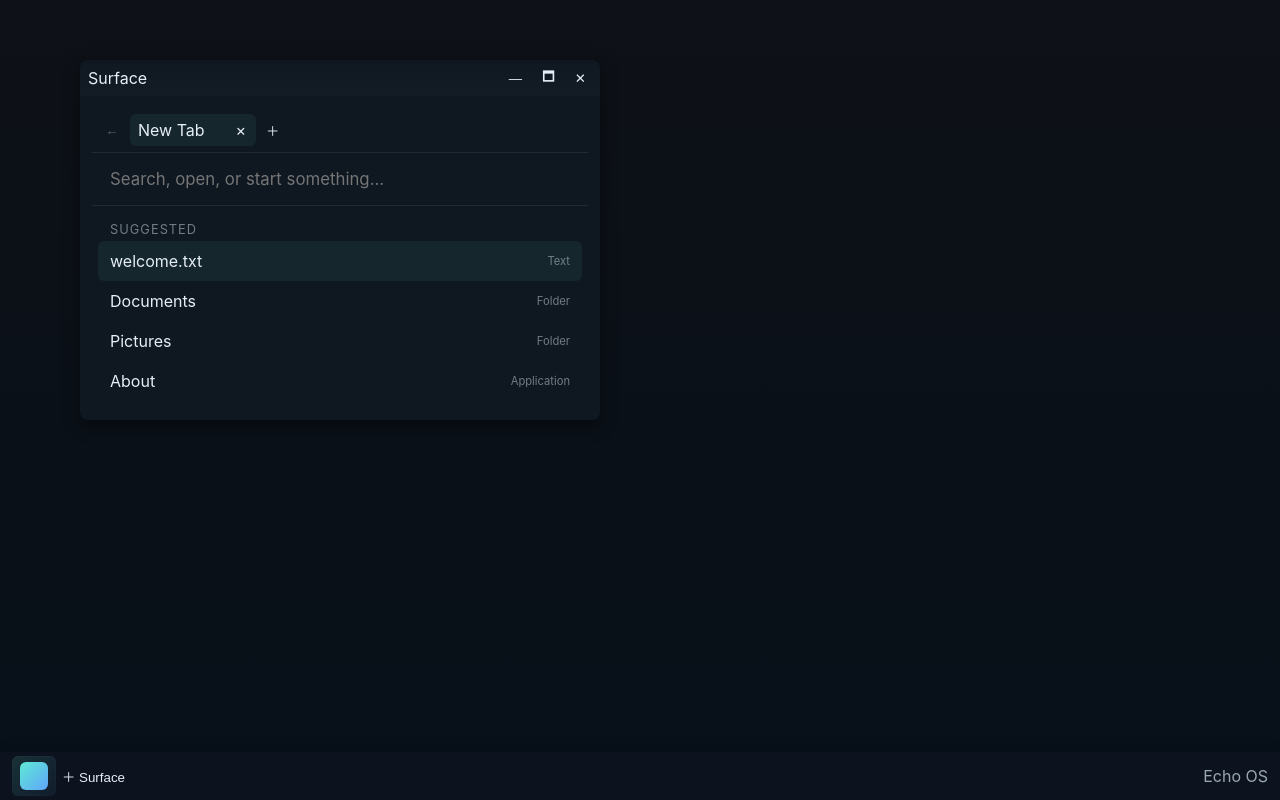
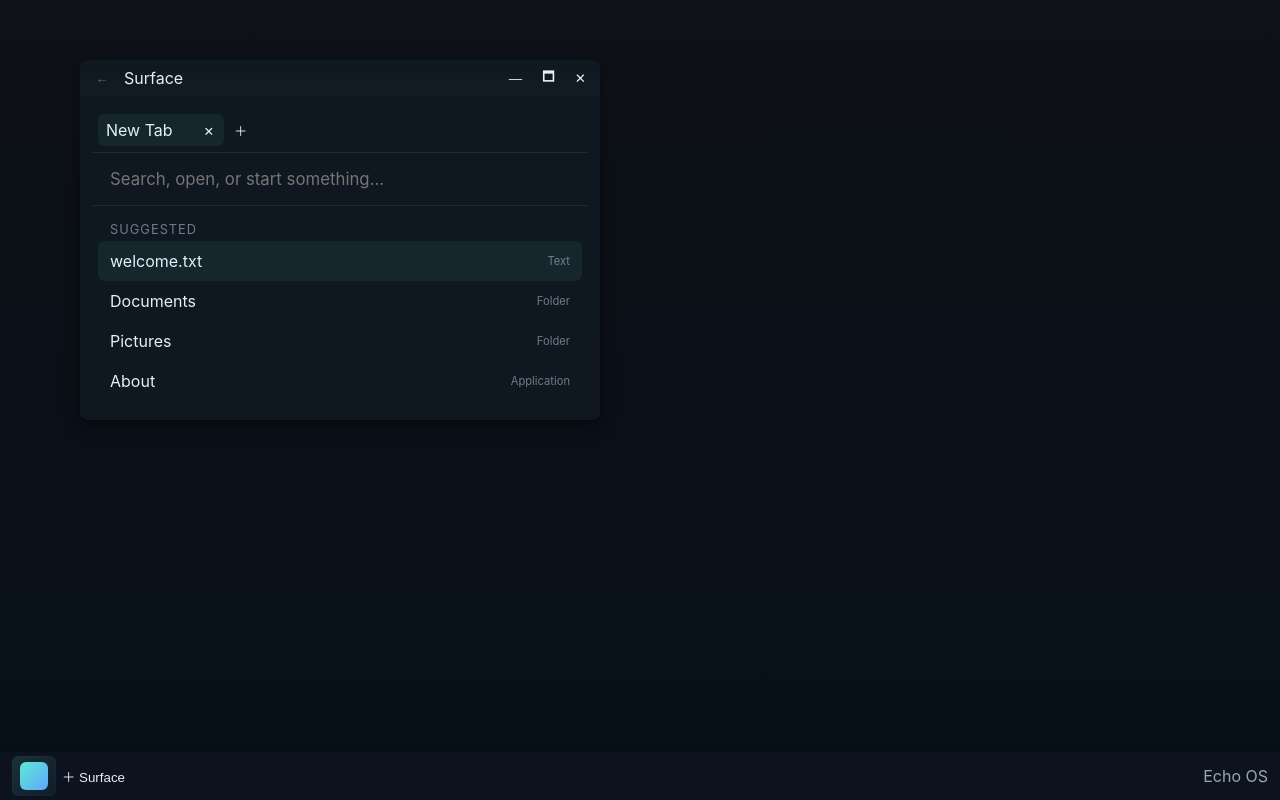
Before and after one commit to Rangdy-Kor/echo-os-web, a React (Vite) app: page / in a window 1280 px wide. Both pictures are taken after a click on the button "＋ Surface". Built offline with nearby package versions, Linux system fonts and the light colour scheme.

Commit message:
Move Surface back navigation into the window titlebar

```diff
--- a/src/index.css
+++ b/src/index.css
@@ -63,9 +63,9 @@ body{margin:0;background:linear-gradient(180deg,var(--bg),#071019);color:var(--t
 .universal-surface-section-label{padding-bottom:4px;text-transform:uppercase;letter-spacing:0.08em;opacity:0.7}
 .surface-workspace{height:100%;display:flex;flex-direction:column;min-height:0}
 .surface-tabs{display:flex;align-items:center;gap:4px;padding:6px;border-bottom:1px solid rgba(255,255,255,0.08);overflow-x:auto}
-.surface-tab-back{flex:0 0 auto;width:28px;height:28px;border-radius:6px}
-.surface-tab-back:hover:not(:disabled){background:rgba(95,234,212,0.07)}
-.surface-tab-back:disabled{opacity:0.35;cursor:default}
+.surface-window-back{flex:0 0 auto;width:28px;height:28px;border-radius:6px}
+.surface-window-back:hover:not(:disabled){background:rgba(95,234,212,0.07)}
+.surface-window-back:disabled{opacity:0.35;cursor:default}
 .surface-tab{display:flex;align-items:center;gap:8px;min-width:110px;max-width:190px;padding:6px 8px;border-radius:6px;color:var(--muted);cursor:pointer;background:transparent}
 .surface-tab.active{color:var(--text);background:rgba(95,234,212,0.07)}
 .surface-tab-label{flex:1;overflow:hidden;text-overflow:ellipsis;white-space:nowrap}
--- a/src/system/Desktop.tsx
+++ b/src/system/Desktop.tsx
@@ -272,8 +272,28 @@ export default function Desktop(){
               : w.appId === 'text-viewer'
                 ? { vfs, initialItemPath: w.initialItemPath, onSave: saveFile }
                 : undefined
+            const activeSurfaceTab = surface?.tabs.find(tab=>tab.id === surface.activeTabId)
             return (
-              <Window key={w.id} state={w} onClose={closeWindow} onFocus={wm.focus} onMove={wm.setPos} onResize={wm.setSize} onMinimize={wm.toggleMinimize} onMaximize={wm.toggleMaximize}>
+              <Window
+                key={w.id}
+                state={w}
+                onClose={closeWindow}
+                onFocus={wm.focus}
+                onMove={wm.setPos}
+                onResize={wm.setSize}
+                onMinimize={wm.toggleMinimize}
+                onMaximize={wm.toggleMaximize}
+                titlebarLeading={surface ? (
+                  <button
+                    className="button surface-window-back"
+                    aria-label="Back in Tab"
+                    title="Back in this Tab"
+                    disabled={!activeSurfaceTab?.history.length}
+                    onMouseDown={event=>event.stopPropagation()}
+                    onClick={()=>goBackInTab(w.id, surface.activeTabId)}
+                  >←</button>
+                ) : undefined}
+              >
                 {surface
                   ? <SurfaceWorkspace
                       surface={surface}
@@ -288,7 +308,6 @@ export default function Desktop(){
                       onSaveItem={saveFile}
                       onDirectoryChange={(tabId, path)=>updateDirectoryTarget(w.id, tabId, path)}
                       onAddTab={()=>addTab(w.id)}
-                      onBack={tabId=>goBackInTab(w.id, tabId)}
                       onActivateTab={tabId=>activateTab(w.id, tabId)}
                       onCloseTab={tabId=>closeTab(w.id, tabId)}
                     />
--- a/src/system/SurfaceWorkspace.tsx
+++ b/src/system/SurfaceWorkspace.tsx
@@ -34,7 +34,6 @@ type Props = {
   onSaveItem: (path: string[], content: string) => void
   onDirectoryChange: (tabId: string, path: string[]) => void
   onAddTab: () => void
-  onBack: (tabId: string) => void
   onActivateTab: (tabId: string) => void
   onCloseTab: (tabId: string) => void
 }
@@ -44,7 +43,7 @@ function tabLabel(tab: SurfaceTab, dirty = false){
   return dirty ? `${label}*` : label
 }
 
-export default function SurfaceWorkspace({ surface, apps, vfs, items, recent, maxRecent, onExecute, onOpenItem, onCreateTextFile, onSaveItem, onDirectoryChange, onAddTab, onBack, onActivateTab, onCloseTab }: Props){
+export default function SurfaceWorkspace({ surface, apps, vfs, items, recent, maxRecent, onExecute, onOpenItem, onCreateTextFile, onSaveItem, onDirectoryChange, onAddTab, onActivateTab, onCloseTab }: Props){
   const [dirtyTabs, setDirtyTabs] = useState<Record<string, { path: string; dirty: boolean }>>({})
 
   function setTabDirty(tabId: string, path: string, dirty: boolean){
@@ -57,7 +56,6 @@ export default function SurfaceWorkspace({ surface, apps, vfs, items, recent, ma
   return (
     <div className="surface-workspace">
       <div className="surface-tabs" role="tablist" aria-label="Surface tabs">
-        <button className="button surface-tab-back" aria-label="Back in Tab" title="Back in this Tab" disabled={!surface.tabs.find(tab=>tab.id === surface.activeTabId)?.history.length} onClick={()=>onBack(surface.activeTabId)}>←</button>
         {surface.tabs.map(tab=>{
           const active = tab.id === surface.activeTabId
           const path = tab.target.type === 'item' ? tab.target.path.join('/') : null
--- a/src/system/Window.tsx
+++ b/src/system/Window.tsx
@@ -9,10 +9,11 @@ type Props = {
   onResize: (id:string,w:number,h:number,x?:number,y?:number)=>void
   onMinimize: (id:string)=>void
   onMaximize: (id:string)=>void
+  titlebarLeading?: React.ReactNode
   children?: React.ReactNode
 }
 
-export default function Window({ state, onClose, onFocus, onMove, onResize, onMinimize, onMaximize, children }: Props){
+export default function Window({ state, onClose, onFocus, onMove, onResize, onMinimize, onMaximize, titlebarLeading, children }: Props){
   const ref = useRef<HTMLDivElement | null>(null)
   const resizingRef = useRef<{dir:string, startX:number, startY:number, orig: {x:number,y:number,w:number,h:number}} | null>(null)
 
@@ -169,6 +170,7 @@ export default function Window({ state, onClose, onFocus, onMove, onResize, onMi
   return (
     <div ref={ref} className="window" style={{...style, zIndex: state.z}} onMouseDown={()=> onFocus(state.id)}>
       <div className="titlebar">
+        {titlebarLeading}
         <div style={{flex:1}}>{state.title}</div>
         <div style={{display:'flex',gap:8}}>
           <button className="button" onClick={()=>onMinimize(state.id)}>—</button>
```
